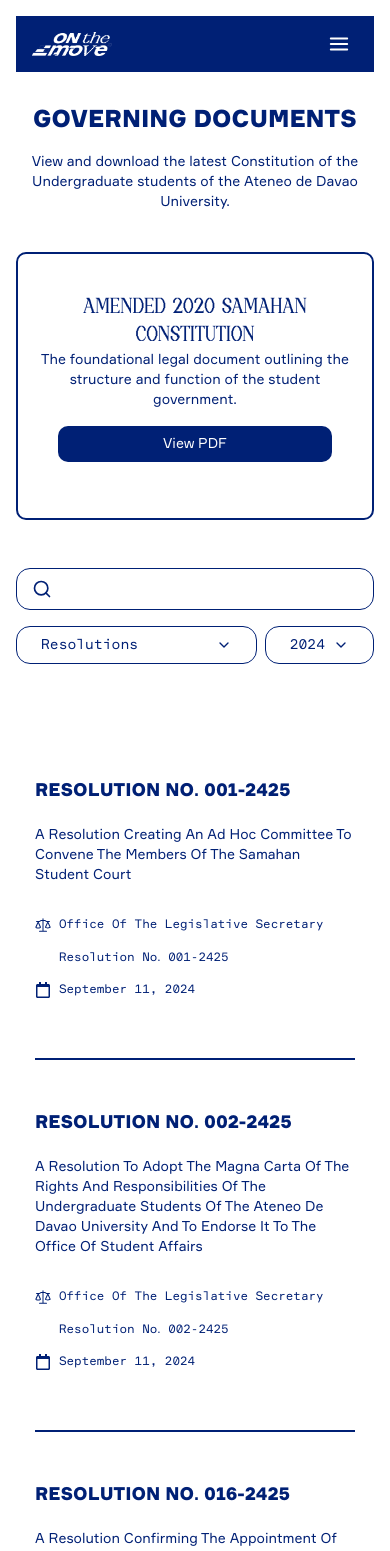
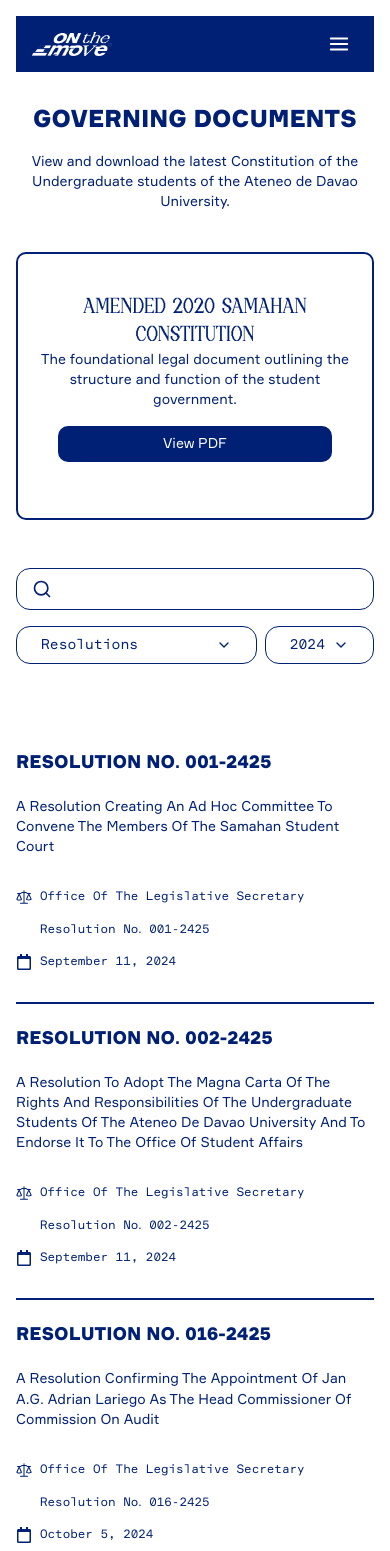
Before and after one commit to SAMAHAN-Systems-Development/samahan-frontend, a Next.js app: page /information-portal/gazette in a window 390 px wide. Shown: the top 1551 px of the page. Built offline with nearby package versions, Linux system fonts and the light colour scheme; some icons are missing.

Commit message:
fix: adjusted sizing

```diff
--- a/src/components/ui/document-entry.tsx
+++ b/src/components/ui/document-entry.tsx
@@ -50,7 +50,7 @@
     }
 
     return (
-        <Link href={href} className="group container flex flex-col py-12 px-0 mx-0 sm:px-4 w-full sm:max-w-5xl mx-auto hover:bg-mainblue transition-colors duration-200  border-b-2 border-mainblue hover:border-mainblue">
+        <Link href={href} className="group flex flex-col py-5 md:py-12 px-0 sm:px-4 w-full mx-auto hover:bg-mainblue transition-colors duration-200  border-b-2 border-mainblue hover:border-mainblue">
             {/* Document Name */}
             <div className="document-name font-formular-black text-lg text-mainblue font-black group-hover:text-white">
                 {withFontFallback(documentName)}
```
